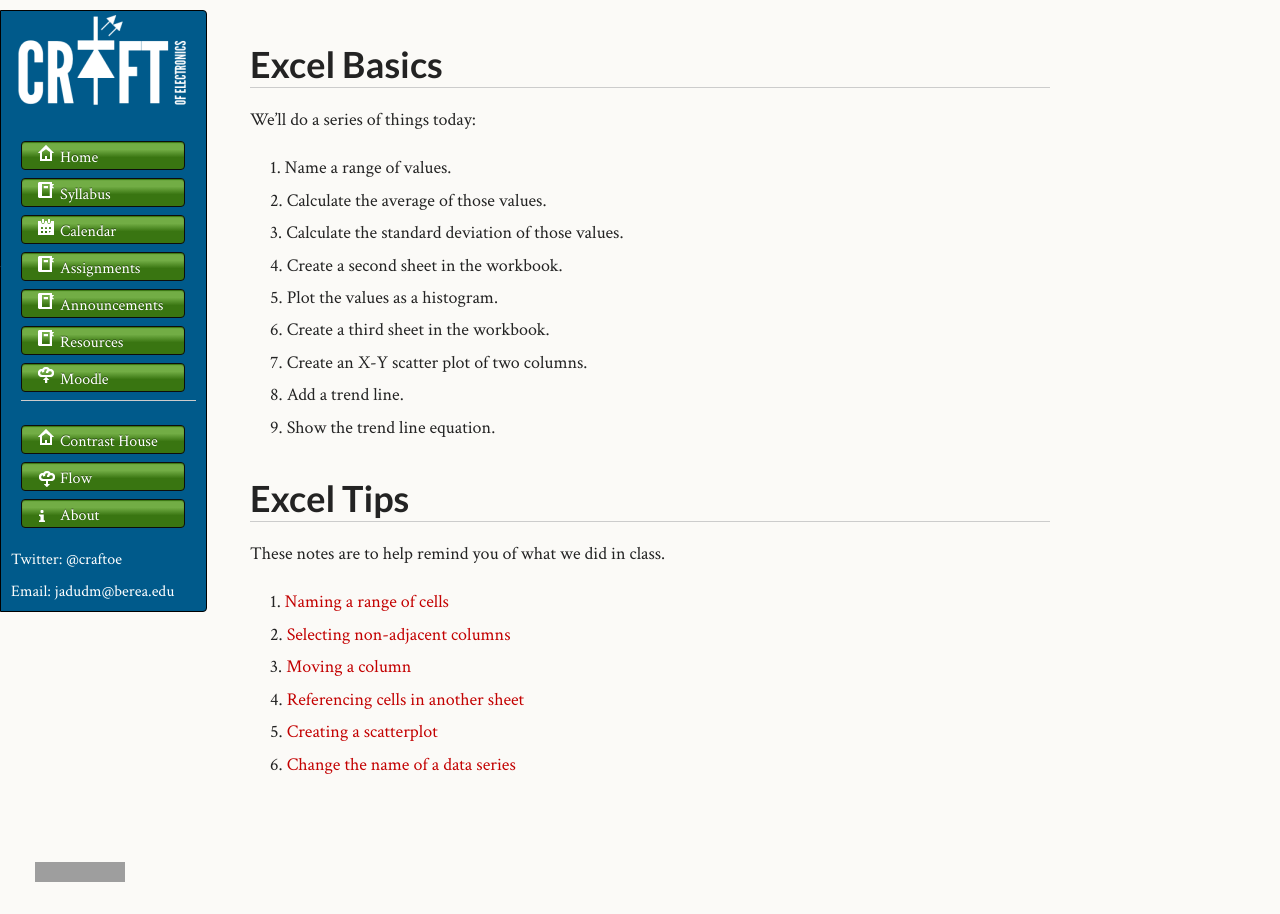
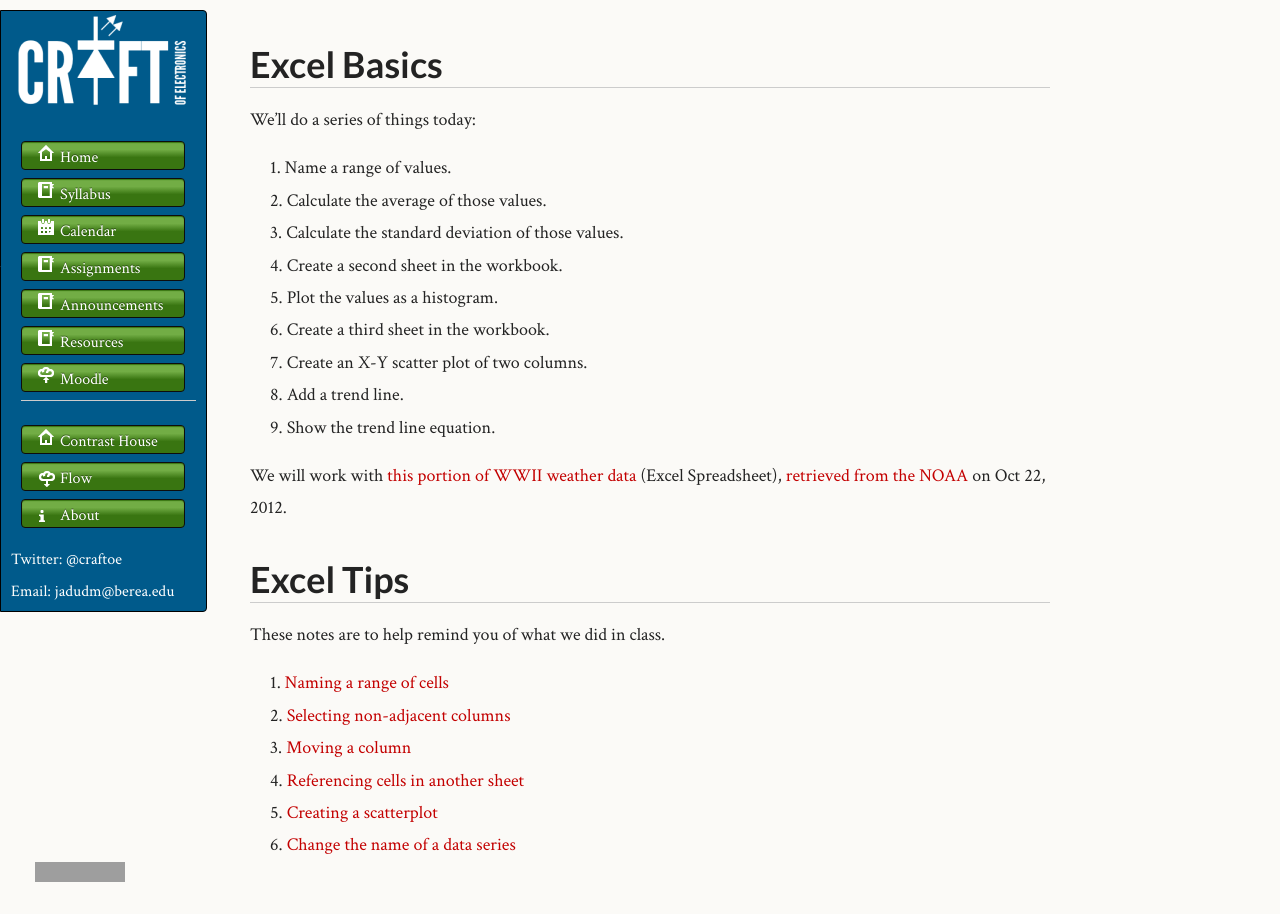
Before and after one commit to craftofelectronics/craftofelectronics.github.com, a Jekyll site: the page built from assignments/excel-basics.md, in a window 1280 px wide. Built offline with Jekyll 4.4.1, drawn with Linux system fonts in a browser that asks for light colours; grey boxes are pictures that could not be loaded.

Commit message:
Adding link to data.

```diff
--- a/assignments/excel-basics.md
+++ b/assignments/excel-basics.md
@@ -17,6 +17,8 @@ We'll do a series of things today:
 1. Add a trend line.
 1. Show the trend line equation.
 
+We will work with [this portion of WWII weather data]({{site.url}}/downloads/world-war-two-data.xls) (Excel Spreadsheet), [retrieved from the NOAA](http://www.ncdc.noaa.gov/oa/climate/online/ww-ii-data.html#FILES) on Oct 22, 2012.
+
 # Excel Tips
 
 These notes are to help remind you of what we did in class.
```
